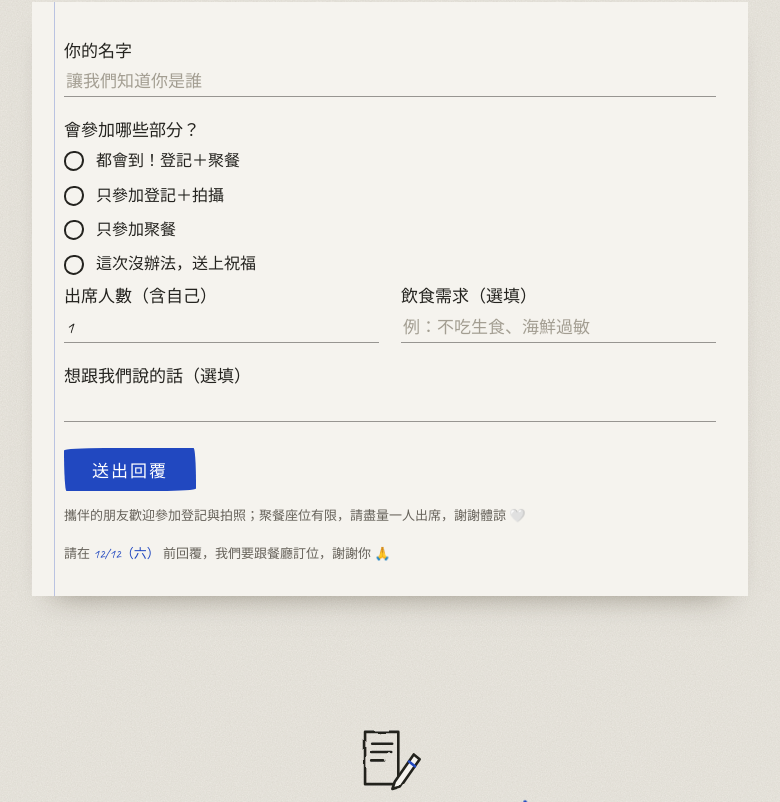
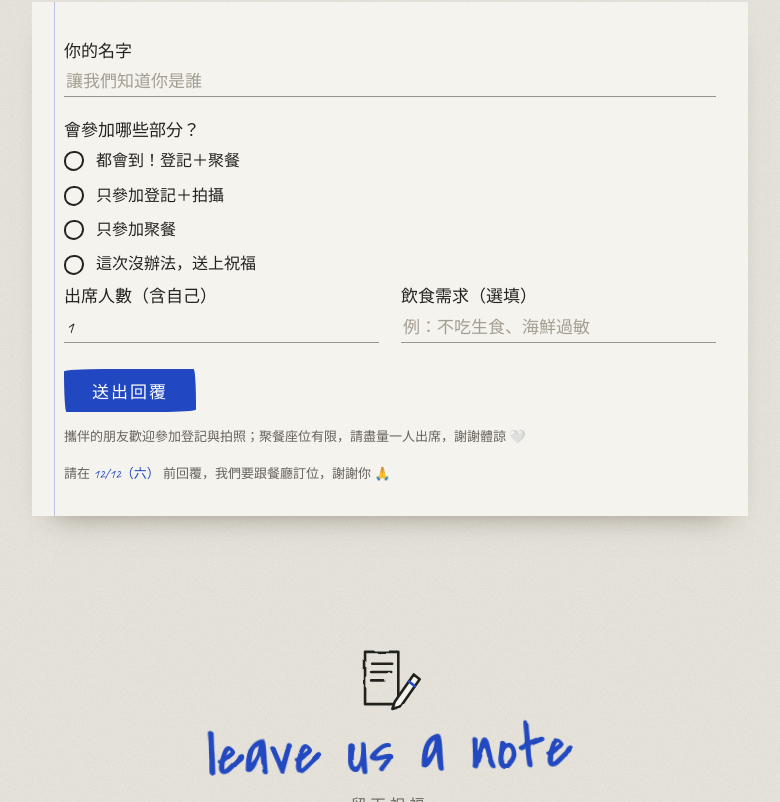
Before and after one commit to yishinlu1995-web/yencheng-and-yishin, a plain HTML site: page index.html in a window 1280 px wide. Shown: the part 7705-8507 px from the top of the page, without its empty margins (250-1030 px from the left). Drawn offline with nearby package versions, Linux system fonts and the light colour scheme; no server answers; a web font is replaced by a local one.

Commit message:
Remove note field from RSVP
Co-Authored-By: Claude Opus 5.5 <noreply@anthropic.com>
Claude-Session: https://claude.ai/code/session_01LZkRR4tfwAuPGybhwXKPvh

```diff
--- a/index.html
+++ b/index.html
@@ -648,9 +648,6 @@ footer p{font-family:var(--script);font-size:22px;color:var(--ink-soft);margin-t
         </div>
       </div>
 
-      <label for="rNote">想跟我們說的話（選填）</label>
-      <input type="text" id="rNote" name="note" maxlength="200">
-
       <div class="submit-row">
         <button class="btn-ink" type="submit">送出回覆</button>
         <span class="msg" id="rsvpMsg" role="status"></span>
```
